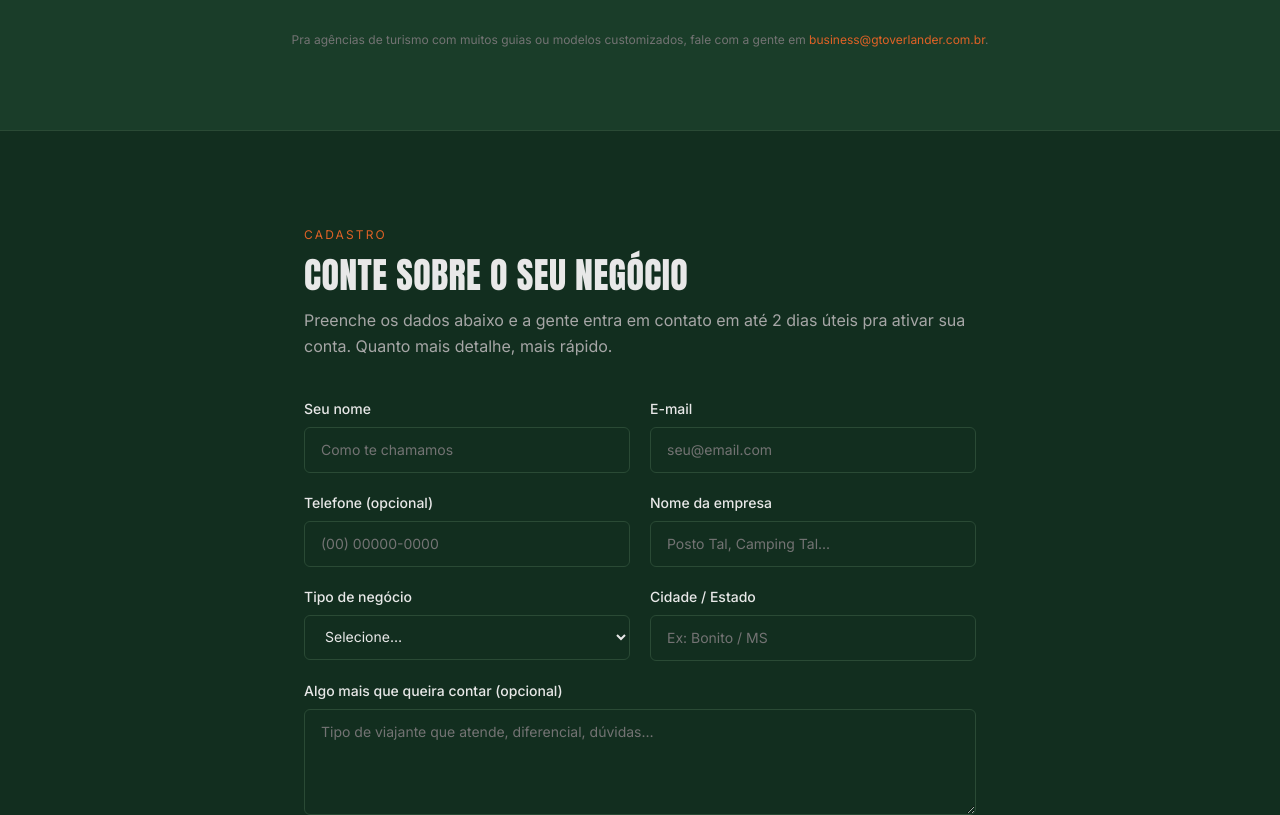
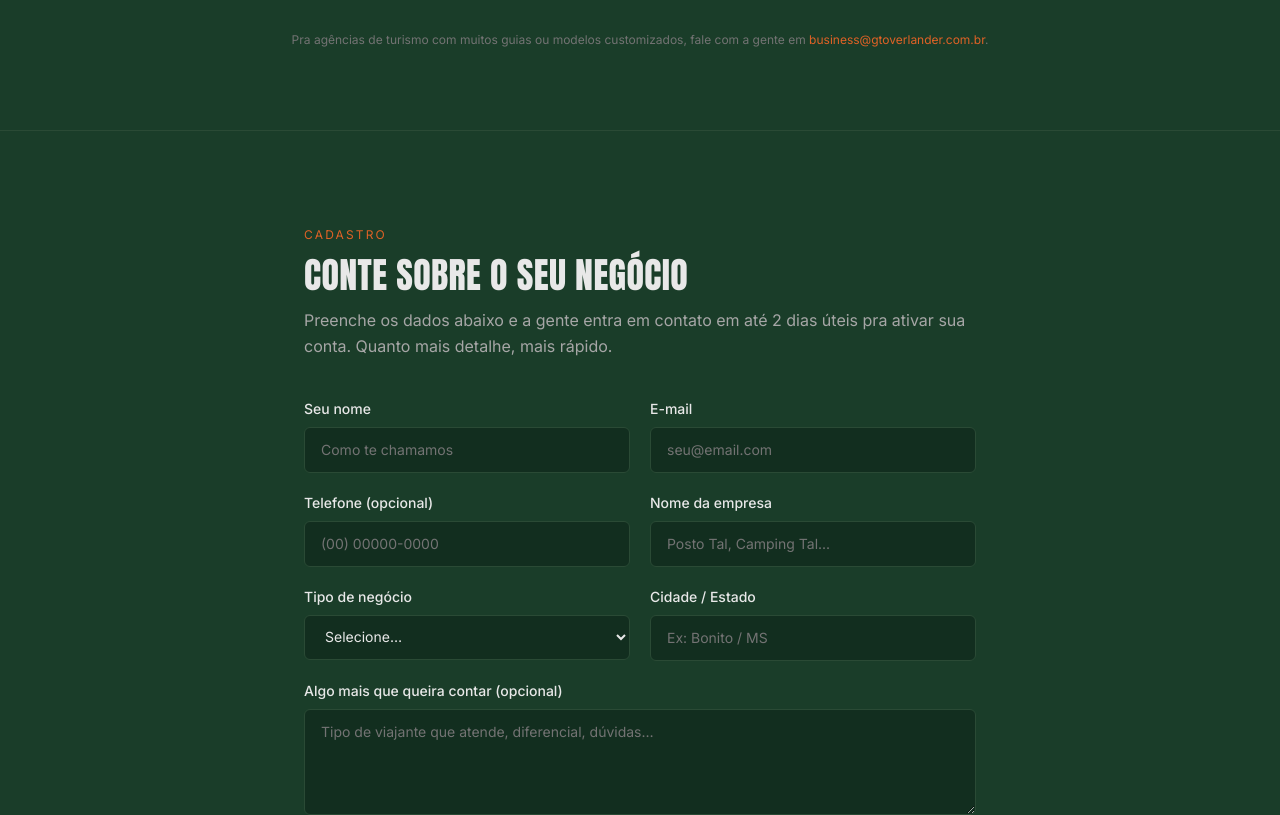
Before and after one commit to rangel2010/gtoverlander-site, a Next.js app: page /empresas in a window 1280 px wide. Shown: the part 2980-3795 px from the top of the page. Built offline with nearby package versions, Linux system fonts and the light colour scheme; no server answers.

Commit message:
fix(theme): seçao de formularios em gt-card pra contraste com inputs em ambos os modos

```diff
--- a/app/contato/page.tsx
+++ b/app/contato/page.tsx
@@ -23,7 +23,7 @@ export default function ContatoPage() {
         </div>
       </section>
 
-      <section className="bg-gt-bg py-16 md:py-20 border-t border-gt-border">
+      <section className="bg-gt-card py-16 md:py-20 border-t border-gt-border">
         <div className="container-wide">
           <div className="grid md:grid-cols-[1fr_320px] gap-12">
             <div>
--- a/app/empresas/page.tsx
+++ b/app/empresas/page.tsx
@@ -227,7 +227,7 @@ export default function EmpresasPage() {
         </div>
       </section>
 
-      <section id="cadastro" className="bg-gt-bg py-16 md:py-24 border-t border-gt-border scroll-mt-20">
+      <section id="cadastro" className="bg-gt-card py-16 md:py-24 border-t border-gt-border scroll-mt-20">
         <div className="container-narrow">
           <p className="text-xs uppercase tracking-[0.18em] text-gt-orange mb-3 font-sans">Cadastro</p>
           <h2 className="text-3xl md:text-4xl text-gt-text mb-3">Conte sobre o seu negócio</h2>
--- a/app/suporte/page.tsx
+++ b/app/suporte/page.tsx
@@ -144,7 +144,7 @@ export default function SuportePage() {
         </div>
       </section>
 
-      <section className="bg-gt-bg py-16 md:py-20 border-t border-gt-border">
+      <section className="bg-gt-card py-16 md:py-20 border-t border-gt-border">
         <div className="container-narrow">
           <p className="text-xs uppercase tracking-[0.18em] text-gt-orange mb-3 font-sans">
             Não resolveu? Abra um ticket
```
